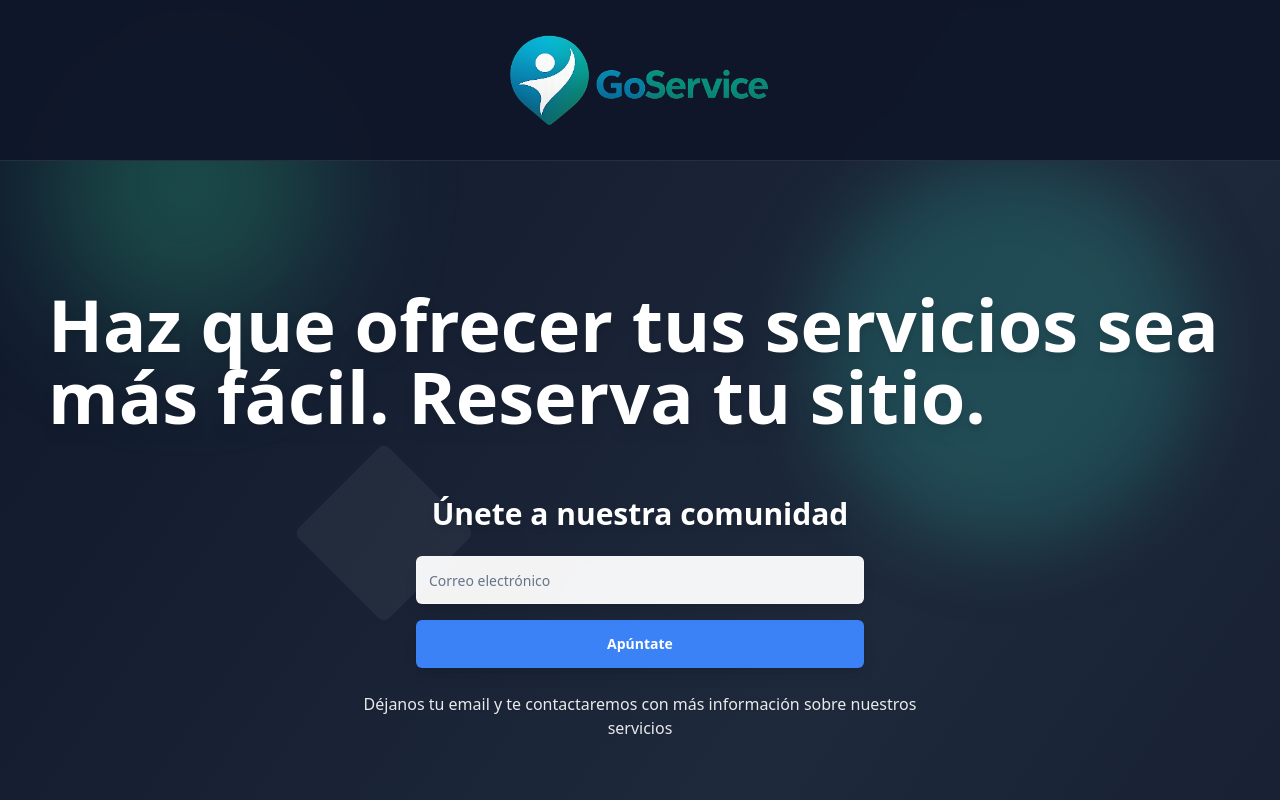
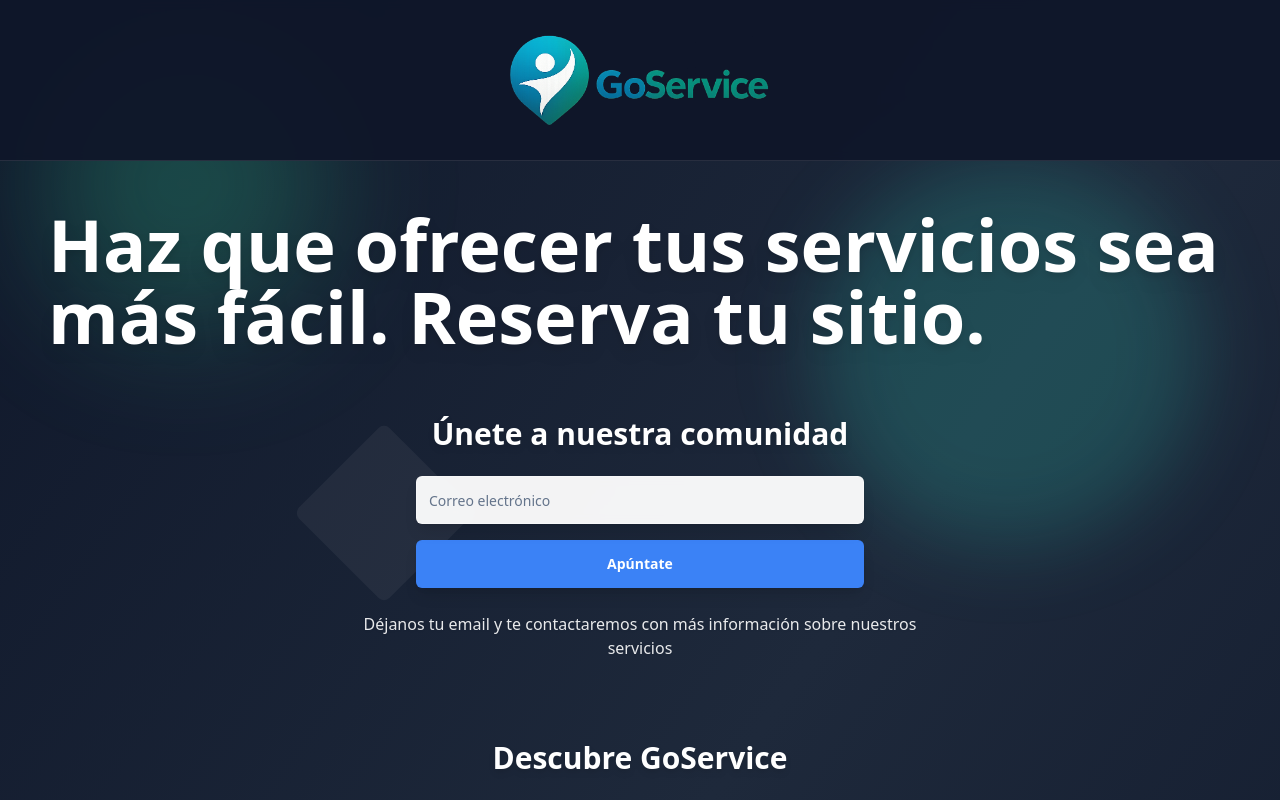
Before and after one commit to Pablobeas/goservicelanding, a React (Vite) app: page / in a window 1280 px wide. Shown: the top 800 px of the page. Built offline with nearby package versions, Linux system fonts and the light colour scheme.

Commit message:
Code edited in Lovable Code Editor
Edited UI in Lovable

```diff
--- a/src/pages/Index.tsx
+++ b/src/pages/Index.tsx
@@ -34,7 +34,7 @@ const Index = () => {
       {/* Main Content Container with top padding for fixed header */}
       <div className="container mx-auto px-6 pt-32 pb-8 relative z-10">
         {/* Value Proposition Section - Now the main focus */}
-        <div className="container mx-auto px-6 pt-40 lg:pt-30 pb-8 relative z-10">
+        <div className="container mx-auto px-6 pt-40 lg:pt-20 pb-8 relative z-10">
           <h2 className="text-4xl md:text-6xl lg:text-7xl font-bold text-white mb-8 leading-tight drop-shadow-lg">
             Haz que ofrecer tus servicios sea más fácil. Reserva tu sitio.
           </h2>
```
